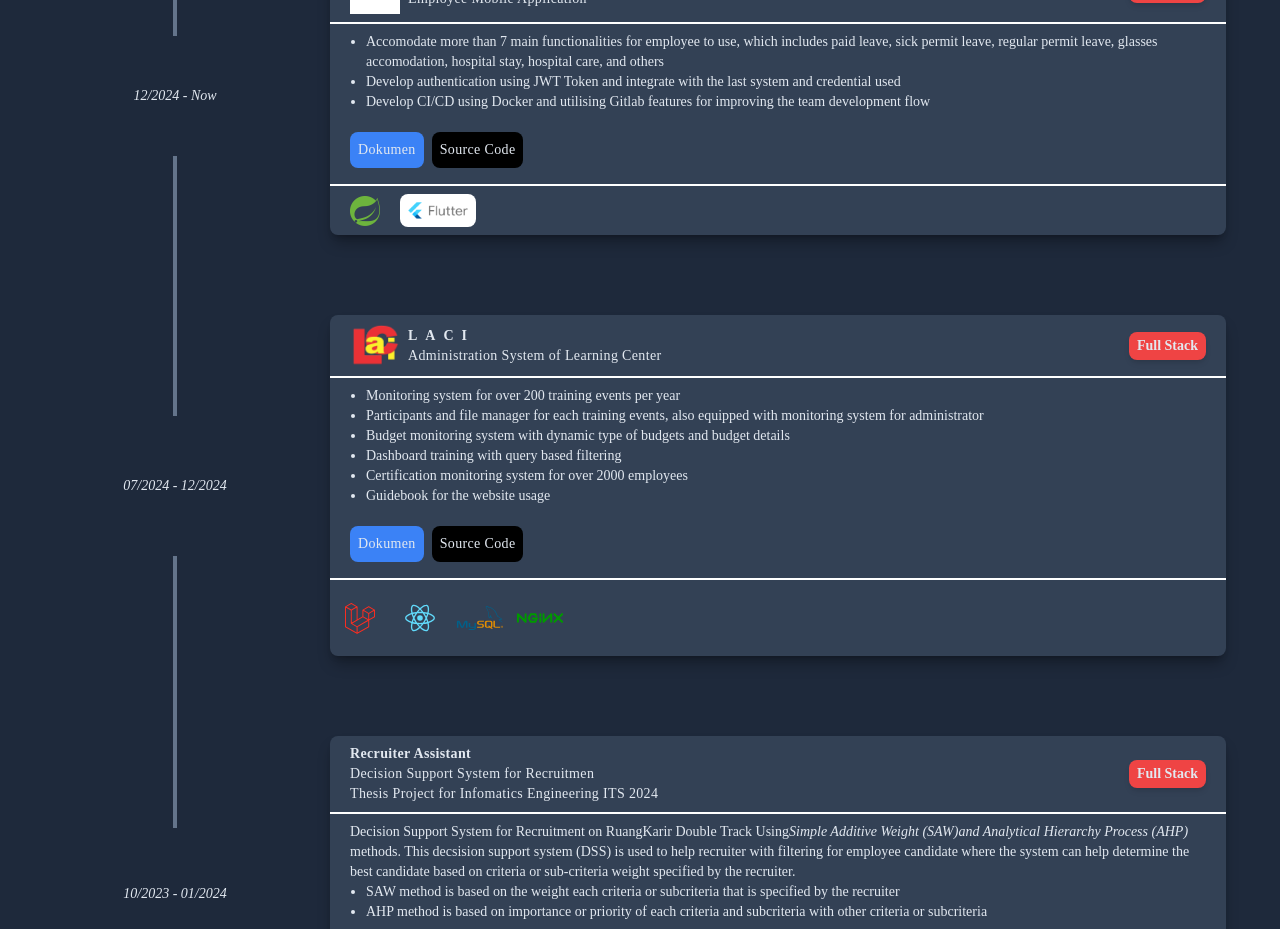
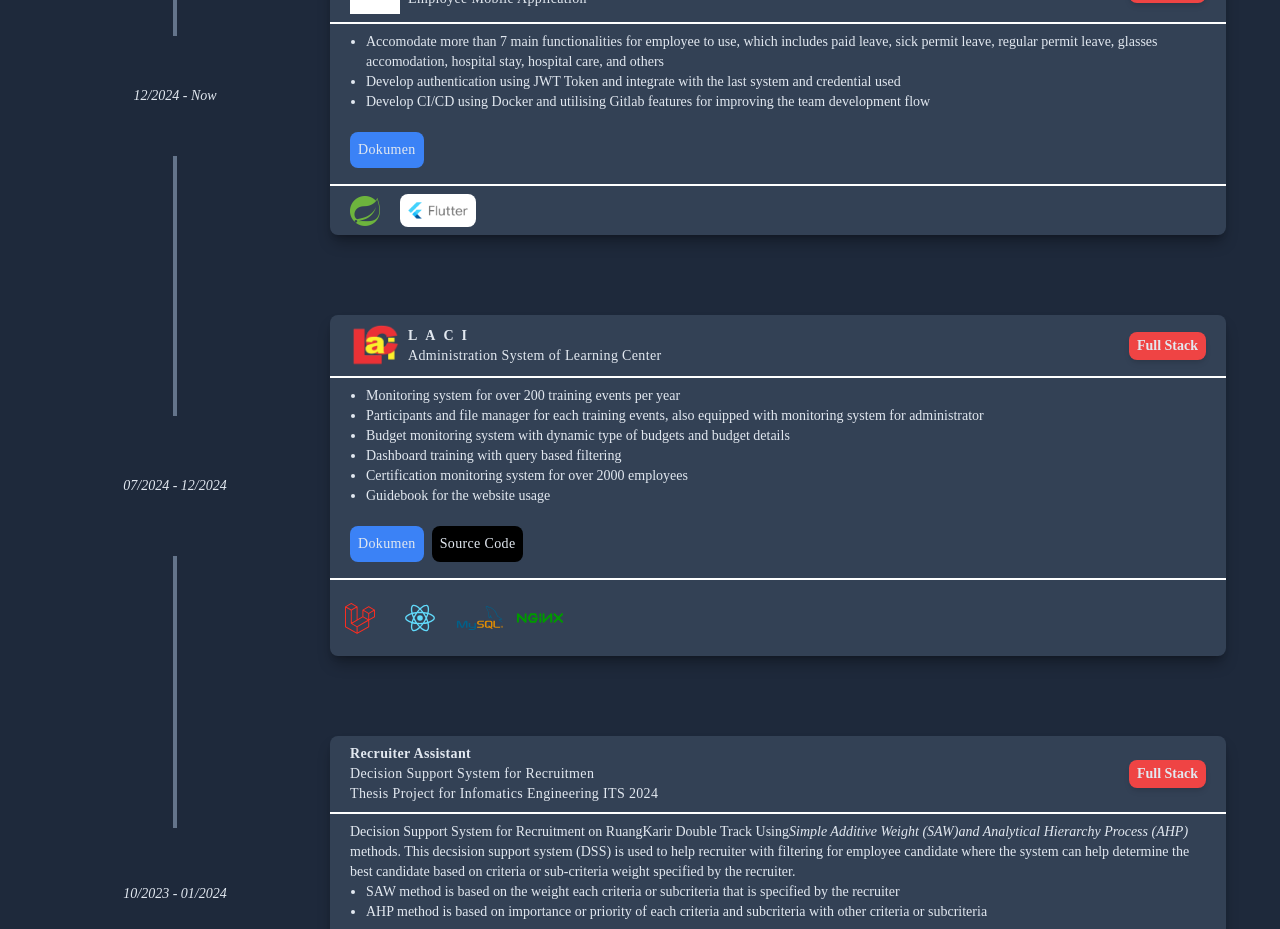
Before and after one commit to feratyusa/website, a Next.js app: page / in a window 1280 px wide. Shown: the part 1220-2149 px from the top of the page. Built offline with nearby package versions, Linux system fonts and the light colour scheme.

Commit message:
feat new doc and fix v2.2

```diff
--- a/src/components/PortofolioContents.tsx
+++ b/src/components/PortofolioContents.tsx
@@ -52,7 +52,7 @@ function LineContent({time, children}:{time:string, children:React.ReactNode}){
 function LinkContent({link, className, name}:{name:string, link:string, className:string}){
     return(
         <div className="flex items-center justify-center">
-            <a href={link} target="__blank" className="flex items-center">
+            <a href={link} target="_blank" className="flex items-center">
                 <div className={`${className} text-center rounded-lg hover:bg-white hover:text-black p-2`}>
                     <p className={`capitalize tracking-wide text-sm`}>
                         {name}
@@ -91,8 +91,7 @@ function Timeline(){
                             <li>Develop CI/CD using Docker and utilising Gitlab features for improving the team development flow</li>
                         </ul>
                         <div className="mt-5 mb-2 flex gap-2">
-                            <LinkContent link="/documents/LACI.pdf" name="dokumen" className="bg-blue-500"/>
-                            <LinkContent link="https://github.com/feratyusa/laci-public" name="source code" className="bg-black"/>
+                            <LinkContent link="/documents/EHCReload.pdf" name="dokumen" className="bg-blue-500"/>
                         </div>
                     </div>
                     <div className="px-5 py-2 flex items-center gap-5">
@@ -205,7 +204,7 @@ function Timeline(){
                     </div>
                     <div className="border-b-2 border-white px-5 py-2">
                         <p>
-                            DevOps internship on developing the "System for Determining Blood Clot Volume in Deep Vein Thrombosis based on Three-Dimensional Ultrasound Images"
+                            DevOps internship on developing the &quot;System for Determining Blood Clot Volume in Deep Vein Thrombosis based on Three-Dimensional Ultrasound Images&quot;
                         </p>
                         <ul className="list-disc pl-4">
                             <li className="list-item">Developing CI/CD for the backend and frontend utilising Github Actions and Docker</li>
```
Also changed, not shown: 2 other files (tests, documents, lock files or other folders).
